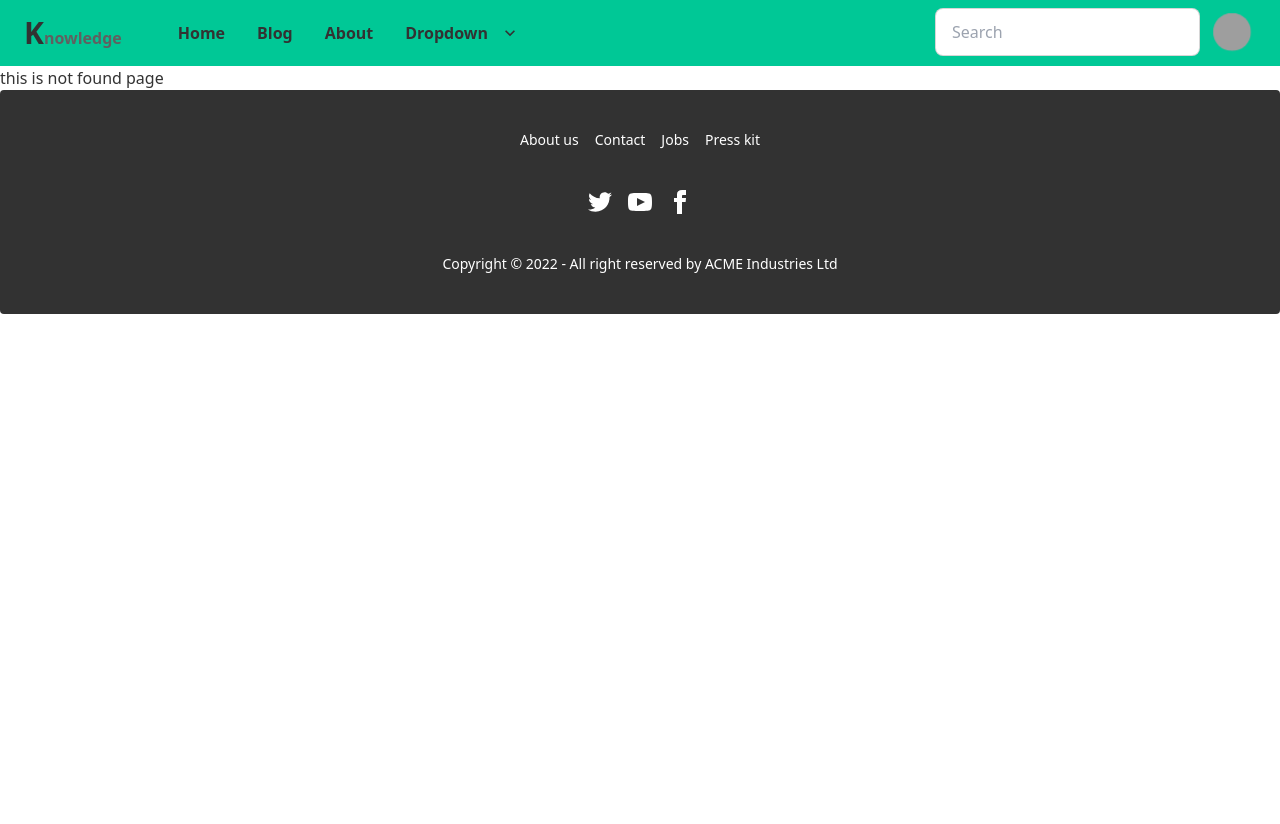
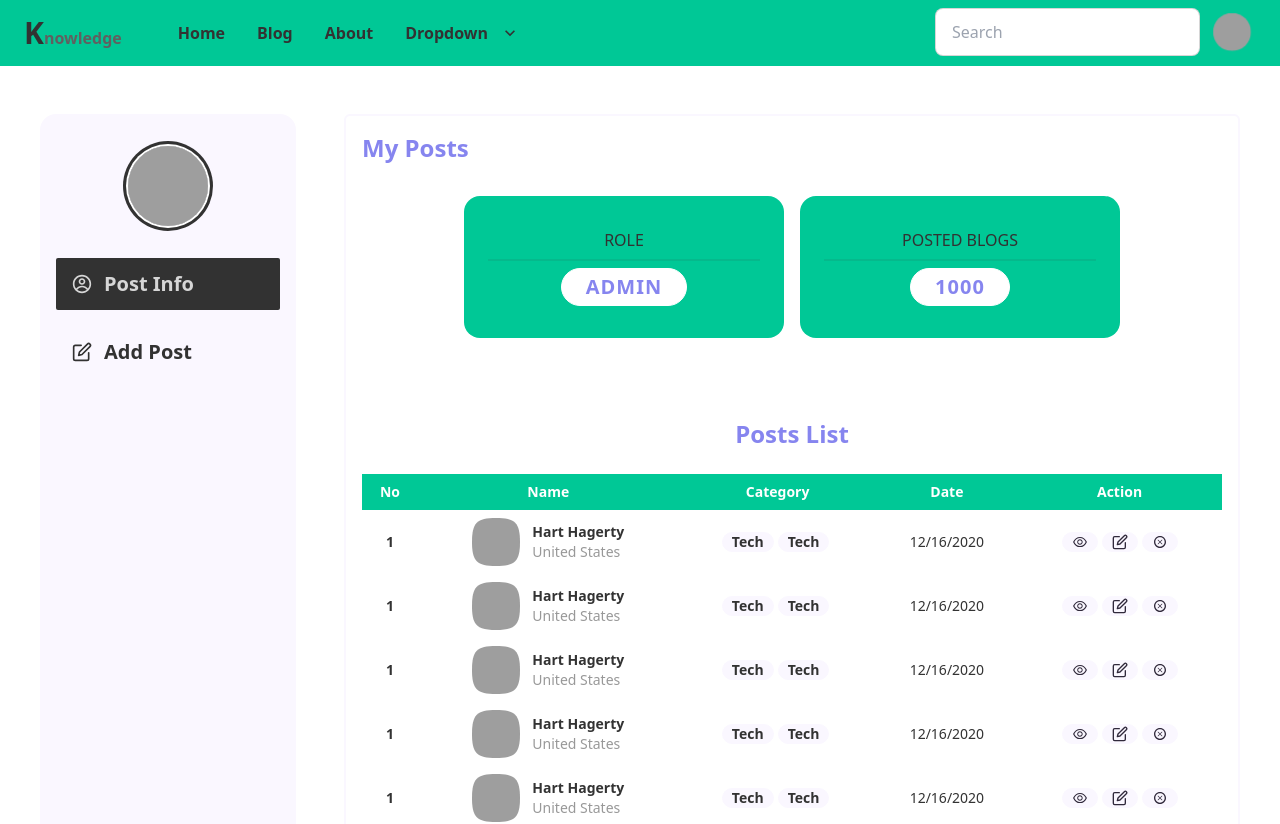
Before and after one commit to sam-suzzaman/KNOWLEDGE-BLOG, a React (Create React App) app in the folder CLIENT/: page /userDashboard/postInfo in a window 1280 px wide. Before the commit this address had no page. Shown: the top 824 px of the page. Before the commit the page ends 800 px from the top, so only its background shows below. Built offline with nearby package versions, Linux system fonts and the light colour scheme; grey boxes are pictures that could not be loaded.

Commit message:
add user dashboard/postinfo page

```diff
--- a/CLIENT/src/App.css
+++ b/CLIENT/src/App.css
@@ -48,3 +48,14 @@
 .drawer-toggle ~ .drawer-side > .drawer-overlay {
     background-color: transparent;
 }
+
+/* Profile Post Card */
+.profile_post_card > h3 {
+    border: 1px solid #fff;
+    border-radius: 30px;
+}
+
+/* my profile table */
+/* .myProfileTable tr {
+    background: rgb(224, 34, 34);
+} */
--- a/CLIENT/src/App.js
+++ b/CLIENT/src/App.js
@@ -20,6 +20,8 @@ import SingleBlogPage from "./pages/SingleBlogPage";
 import MyInfoPage from "./pages/MyInfoPage";
 import ChangeUserPassword from "./pages/ChangeUserPassword";
 import UpdateUserInfoPage from "./pages/UpdateUserInfoPage";
+import MyPostInfoPage from "./pages/MyPostInfoPage";
+import AddPostPage from "./pages/AddPostPage";
 
 function App() {
     return (
@@ -40,7 +42,10 @@ function App() {
                         element={<UpdateUserInfoPage />}
                     />
                 </Route>
-                <Route path="/userDashboard" element={<UserDashboardPage />} />
+                <Route path="/userDashboard" element={<UserDashboardPage />}>
+                    <Route path="postInfo" element={<MyPostInfoPage />} />
+                    <Route path="addPost" element={<AddPostPage />} />
+                </Route>
                 <Route path="/userFavourite" element={<UserFavouritePage />} />
                 <Route path="/register" element={<RegisterPage />} />
                 <Route path="/login" element={<LoginPage />} />
--- /dev/null
+++ b/CLIENT/src/components/nonShared/UserDashboardPage/TableRow.js
@@ -0,0 +1,56 @@
+import React from "react";
+import { AiOutlineEye } from "react-icons/ai";
+import { FiEdit } from "react-icons/fi";
+import { TiDeleteOutline } from "react-icons/ti";
+
+const TableRow = () => {
+    return (
+        <tr className="hover hover:bg-neutral hover:text-secondary duration-300">
+            <th className="text-center">1</th>
+
+            <td>
+                <div className="flex justify-center items-center space-x-3">
+                    <div className="avatar">
+                        <div className="mask mask-squircle w-12 h-12">
+                            <img
+                                src="/tailwind-css-component-profile-2@56w.png"
+                                alt="Avatar Tailwind CSS Component"
+                            />
+                        </div>
+                    </div>
+                    <div>
+                        <div className="font-bold">Hart Hagerty</div>
+                        <div className="text-sm opacity-50">United States</div>
+                    </div>
+                </div>
+            </td>
+
+            <td>
+                <div className="flex justify-center items-center">
+                    <span className="badge font-semibold capitalize bg-neutral text-primary rounded-3xl hover:bg-accent hover:text-base-100 duration-200 mr-1">
+                        tech
+                    </span>
+                    <span className="badge font-semibold capitalize bg-neutral text-primary rounded-3xl hover:bg-accent hover:text-base-100 duration-200 mr-1">
+                        tech
+                    </span>
+                </div>
+            </td>
+            <td className="text-center">12/16/2020</td>
+            <td>
+                <div className="flex justify-center items-center ">
+                    <span className="badge mr-1 duration-200 hover:bg-accent hover:text-base-100 text-base py-1 cursor-pointer">
+                        <AiOutlineEye />
+                    </span>
+                    <span className="badge mr-1 hover:bg-accent hover:text-base-100 text-base cursor-pointer">
+                        <FiEdit />
+                    </span>
+                    <span className="badge hover:bg-accent hover:text-base-100 text-base cursor-pointer">
+                        <TiDeleteOutline />
+                    </span>
+                </div>
+            </td>
+        </tr>
+    );
+};
+
+export default TableRow;
--- /dev/null
+++ b/CLIENT/src/components/nonShared/UserDashboardPage/UserDashPageNavbar.js
@@ -0,0 +1,31 @@
+import React from "react";
+import { CgProfile } from "react-icons/cg";
+import { FiEdit } from "react-icons/fi";
+import { NavLink } from "react-router-dom";
+
+const UserDashPageNavbar = () => {
+    return (
+        <ul className="menu  text-primary">
+            <li className="flex">
+                <NavLink
+                    to="/userDashboard/postInfo"
+                    className="font-semibold text-lg sm:text-xl capitalize rounded-sm mb-4"
+                >
+                    <CgProfile />
+                    post info
+                </NavLink>
+            </li>
+            <li className="flex">
+                <NavLink
+                    to="/userDashboard/addPost"
+                    className="font-semibold text-xl capitalize rounded-sm mb-4"
+                >
+                    <FiEdit />
+                    add post
+                </NavLink>
+            </li>
+        </ul>
+    );
+};
+
+export default UserDashPageNavbar;
--- /dev/null
+++ b/CLIENT/src/pages/AddPostPage.js
@@ -0,0 +1,7 @@
+import React from "react";
+
+const AddPostPage = () => {
+    return <div>this is add post info page</div>;
+};
+
+export default AddPostPage;
--- /dev/null
+++ b/CLIENT/src/pages/MyPostInfoPage.js
@@ -0,0 +1,79 @@
+import React from "react";
+import TableRow from "../components/nonShared/UserDashboardPage/TableRow";
+
+
+const MyPostInfoPage = () => {
+    return (
+        <>
+            <div className="border-2 border-neutral rounded-md p-4">
+                <h3 className="text-xl md:text-2xl capitalize font-bold text-secondary">
+                    My Posts
+                </h3>
+                {/* Content */}
+                <div className="flex flex-col sm:flex-row justify-center items-center gap-4 mt-8">
+                    <div className="card bg-accent w-full max-w-xs  py-8 px-6 text-center profile_post_card">
+                        <p className="uppercase text-base font-medium text-primary">
+                            role
+                        </p>
+                        <div className="divider my-0 py-0"></div>
+                        <h3 className="text-base md:text-xl uppercase font-semibold text-secondary tracking-wider max-w-max px-6 py-1 mx-auto bg-base-100">
+                            admin
+                        </h3>
+                    </div>
+                    <div className="card bg-accent w-full max-w-xs py-8 px-6 text-center profile_post_card">
+                        <p className="uppercase text-base font-medium text-primary">
+                            posted blogs
+                        </p>
+                        <div className="divider my-0 py-0"></div>
+                        <h3 className="text-base md:text-xl uppercase font-semibold text-secondary tracking-wider max-w-max px-6 py-1 mx-auto bg-base-100">
+                            1000
+                        </h3>
+                    </div>
+                </div>
+
+                {/* All post list */}
+                <div className="mt-20 mb-8 myProfileTable">
+                    <h3 className="text-xl md:text-2xl capitalize font-bold text-secondary text-center mb-6">
+                        posts list
+                    </h3>
+                    <div className="overflow-x-auto">
+                        <table className="table-compact w-full myProfileTable">
+                            <thead>
+                                <tr className="bg-accent text-base-100 capitalize">
+                                    <th>No</th>
+                                    <th>Name</th>
+                                    <th>category</th>
+                                    <th>date</th>
+                                    <th>action</th>
+                                </tr>
+                            </thead>
+                            <tbody>
+                                <TableRow />
+                                <TableRow />
+                                <TableRow />
+                                <TableRow />
+                                <TableRow />
+                                <TableRow />
+                                <TableRow />
+                                <TableRow />
+                            </tbody>
+                            {/* <tfoot>
+                                <tr className="bg-primary text-base-100">
+                                    <th></th>
+                                    <th>Name</th>
+                                    <th>Job</th>
+                                    <th>company</th>
+                                    <th>location</th>
+                                    <th>Last Login</th>
+                                    <th>Favorite Color</th>
+                                </tr>
+                            </tfoot> */}
+                        </table>
+                    </div>
+                </div>
+            </div>
+        </>
+    );
+};
+
+export default MyPostInfoPage;
--- a/CLIENT/src/pages/UserDashboardPage.js
+++ b/CLIENT/src/pages/UserDashboardPage.js
@@ -1,7 +1,48 @@
 import React from "react";
+import { Outlet } from "react-router-dom";
+import UserDashPageNavbar from "../components/nonShared/UserDashboardPage/UserDashPageNavbar";
 
 const UserDashboardPage = () => {
-    return <div>this is user dashboard page</div>;
+    return (
+        <>
+            <section className="px-0 lg:px-10 my-12">
+                {/* toggle button */}
+
+                {/* content row */}
+                <div className="drawer drawer-mobile h-full max-h-max">
+                    <input
+                        id="user-profile-drawer"
+                        type="checkbox"
+                        className="drawer-toggle"
+                    />
+                    <div className="drawer-content flex flex-col px-6 lg:px-0 lg:ml-12">
+                        {/* <!-- Page content here --> */}
+                        <Outlet />
+                    </div>
+                    <div className="drawer-side">
+                        <label
+                            htmlFor="user-profile-drawer"
+                            className="drawer-overlay bg-white"
+                        ></label>
+                        <div className="rounded-box p-4 overflow-y-auto w-64 bg-neutral  ">
+                            {/* avater */}
+                            <div className="avatar flex justify-center mb-8 mt-4">
+                                <div className="w-20 h-20 rounded-full ring ring-primary ring-offset-base-100 ring-offset-2">
+                                    <img
+                                        src="https://placeimg.com/192/192/people"
+                                        className="w-full"
+                                        alt="avater"
+                                    />
+                                </div>
+                            </div>
+                            {/* Sidebar */}
+                            <UserDashPageNavbar />
+                        </div>
+                    </div>
+                </div>
+            </section>
+        </>
+    );
 };
 
 export default UserDashboardPage;
```
